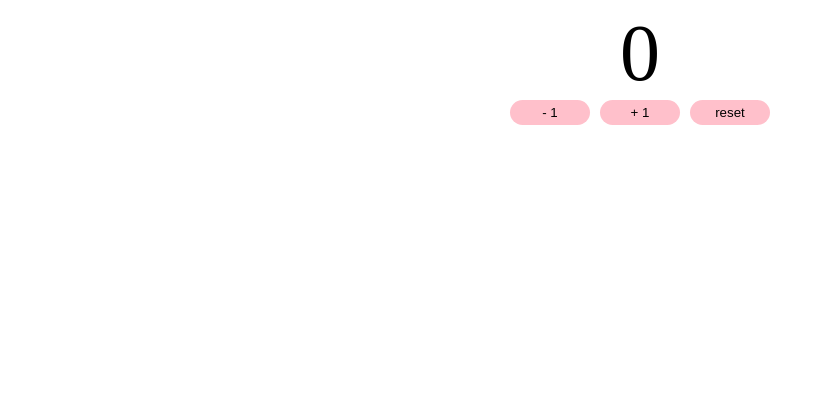
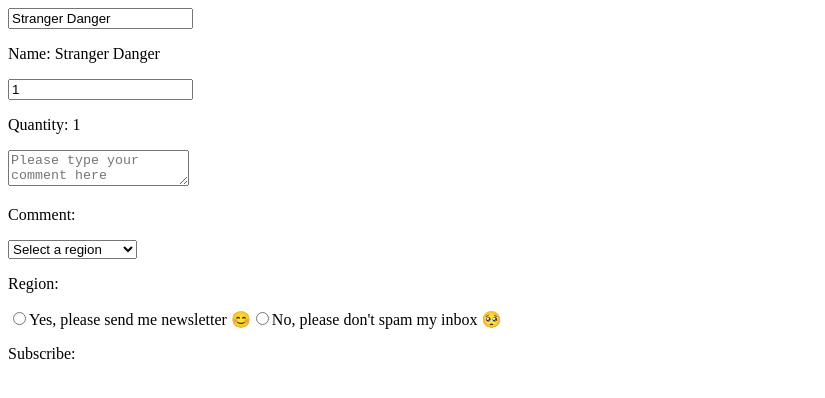
Before and after one commit to asyikin22/REACT-CONCEPTS, a React (Vite) app: page / in a window 1280 px wide. Shown: the top 398 px of the page, without its empty margins (0-825 px from the left). Built offline with nearby package versions, Linux system fonts and the light colour scheme.

Commit message:
onChange event handler

```diff
--- a/src/App.jsx
+++ b/src/App.jsx
@@ -1,8 +1,8 @@
-import Counter from './Counter.jsx'
+import Form from './Form.jsx'
 
 function App() {
 
-  return( <Counter/>)
+  return( <Form/>)
 
 }
 
--- /dev/null
+++ b/src/Form.jsx
@@ -0,0 +1,82 @@
+import React, {useState} from 'react'
+
+function Form() {
+
+    const [name, setName] = useState("Stranger Danger")
+    const [quantity, setQuantity] = useState(1)
+    const [comment, setComment] = useState("")
+    const [region, setRegion] = useState("")
+    const [subscribe, setSubscribe] = useState("")
+
+    //Callbacks to onChange event handler
+
+    function handleNameChange(event) {
+        setName(event.target.value)
+    }
+
+    function handleQuantityChange(event) {
+        setQuantity(event.target.value)
+    }
+
+    function handleCommentUpdate(event) {
+        setComment(event.target.value)
+    }
+
+    function handleRegionChange(event) {
+        setRegion(event.target.value)
+    }
+
+    function handleSubscribeChange(event) {
+        setSubscribe(event.target.value)
+    }
+
+    return (<div>
+
+        <input value={name} onChange={handleNameChange} />
+        <p>Name: {name} </p>
+
+        <input value={quantity} onChange={handleQuantityChange} type="number"/>
+        <p>Quantity: {quantity} </p>
+
+        <textarea value={comment} onChange={handleCommentUpdate}
+        placeholder="Please type your comment here"/>
+        <p>Comment: {comment}</p>
+
+        <select value={region} onChange={handleRegionChange}>
+
+            <option value="">Select a region</option>
+            <option>Not from Earth 👽</option>
+            <option>Asia</option>
+            <option>Europe</option>
+            <option>Middle East</option>
+            <option>North America</option>
+            <option>South America</option>
+            <option>Africa</option>
+            <option>Oceania</option>
+            <option>Antarctica</option>
+
+        </select>
+        <p>Region: {region}</p>
+
+        <label>
+            <input type="radio"
+                   value="Yes, please send me newsletter 😊"
+                   checked={subscribe === "Yes, please send me newsletter 😊"}
+                   onChange={handleSubscribeChange}/>
+            Yes, please send me newsletter 😊
+        </label>
+
+        <label>
+        <input type="radio"
+                   value="No, please don't spam my inbox 🥺"
+                   checked={subscribe === "No, please don't spam my inbox 🥺"}
+                   onChange={handleSubscribeChange}/>
+            No, please don't spam my inbox 🥺
+        </label>
+
+        <p>Subscribe: {subscribe}</p>
+
+    </div>)
+}
+
+export default Form
```
Also changed, not shown: src/Counter.jsx (line endings or trailing spaces).
